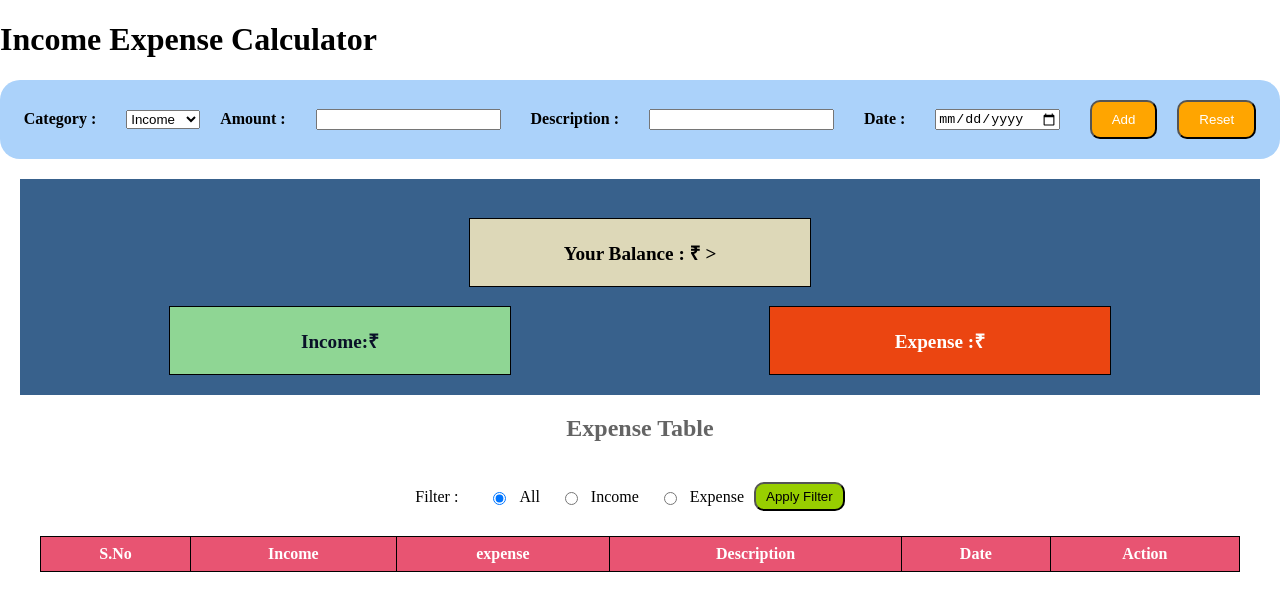
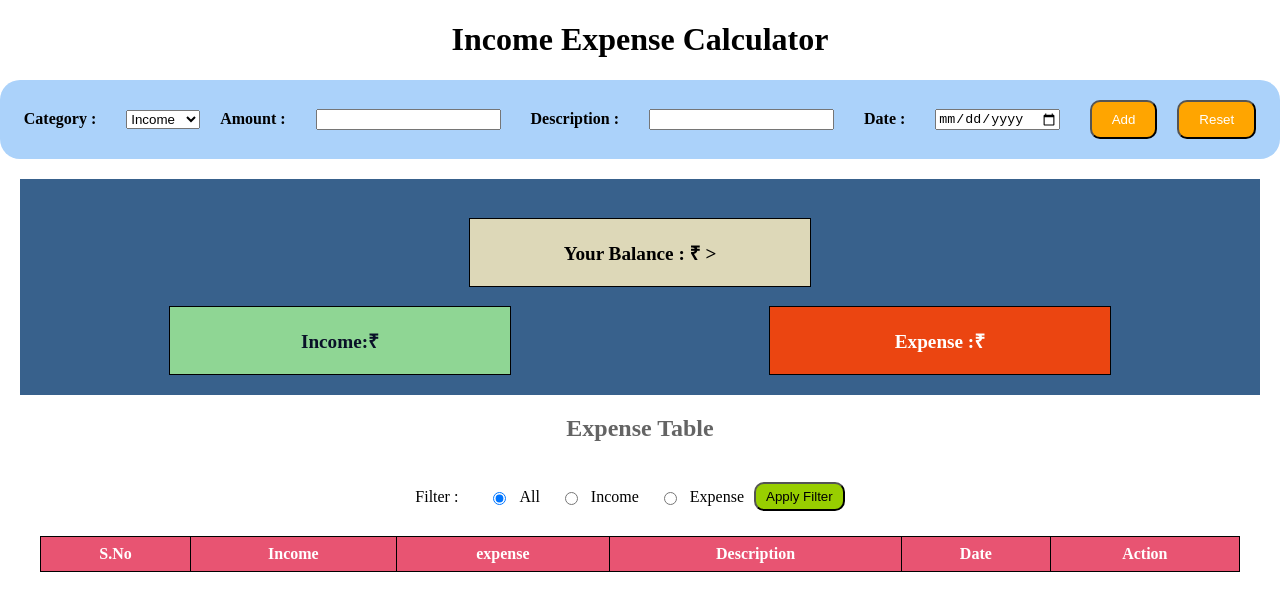
Before and after one commit to sugu2344/task4, a plain HTML site: page index.html in a window 1280 px wide. Drawn offline with Linux system fonts and the light colour scheme.

Commit message:
css correction

```diff
--- a/index.html
+++ b/index.html
@@ -9,7 +9,9 @@
 </head>
 
 <body>
+    <div  class="header-text">
     <h1>Income Expense Calculator</h1>
+    </div>
     <div class="form-input">
         <label for="category">Category :</label>
         <select id="category">
--- a/style.css
+++ b/style.css
@@ -1,6 +1,12 @@
 body {
     margin: 0;
     padding: 0;
+}
+
+.header-text {
+    display: flex;
+    justify-content: center;
+
 }
 
 .form-input {
@@ -93,7 +99,6 @@ th {
     margin: 20PX;
     padding: 20PX;
 
-    /* align-items: center; */
 }
 
 .income-expense-display-container {
```
